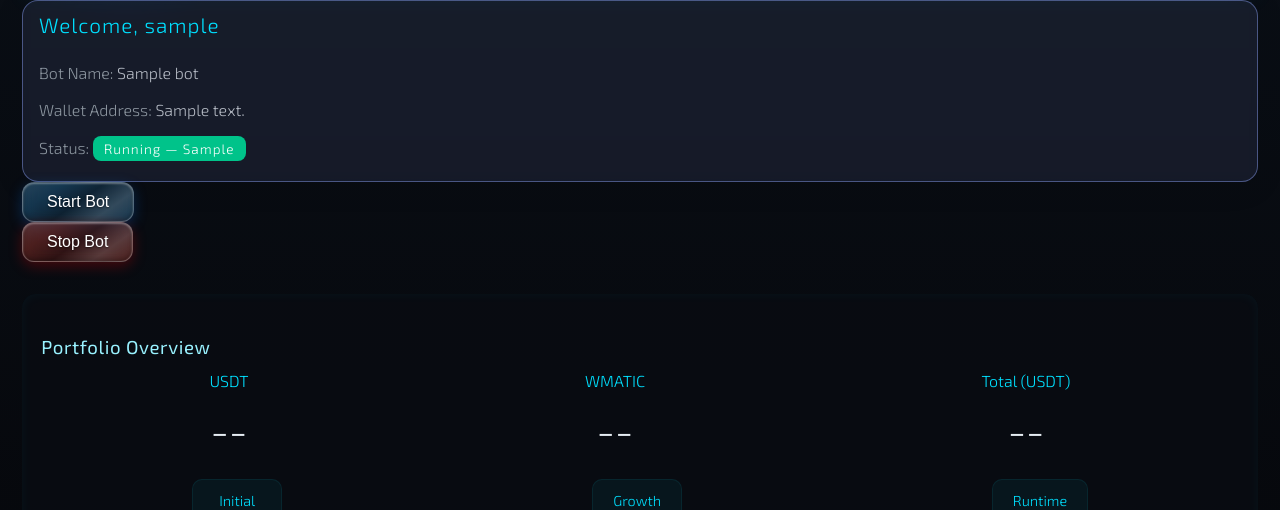
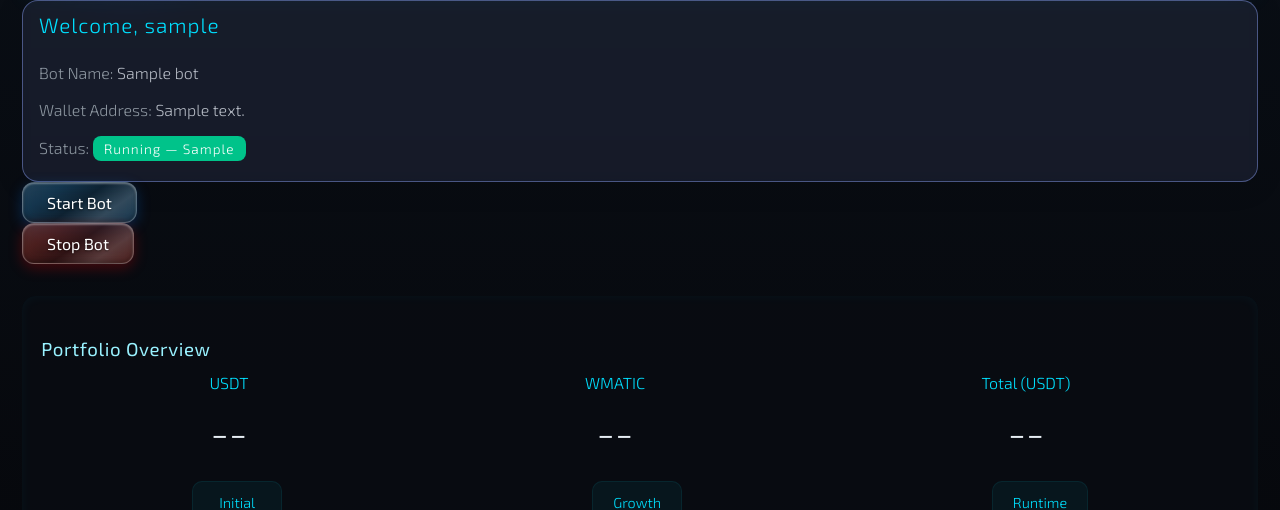
Before and after one commit to bonzoholda/polygrid, a FastAPI app: page / in a window 1280 px wide. Shown: the part 104-614 px from the top of the page. Run offline with FastAPI, Linux system fonts and the light colour scheme; the visitor is signed in with stand-in values (Sample User, id 1); tables that the repository leaves empty hold one stand-in row (values such as "Sample post"); data that the repository does not hold is empty.

Commit message:
Update index.html

```diff
--- a/dashboard/templates/index.html
+++ b/dashboard/templates/index.html
@@ -109,6 +109,7 @@
             border: none;
             border-radius: 12px;
             font-size: 16px;
+            font-family: 'Exo 2';
             font-weight: 400;
             cursor: pointer;
             color: #fff;
```
